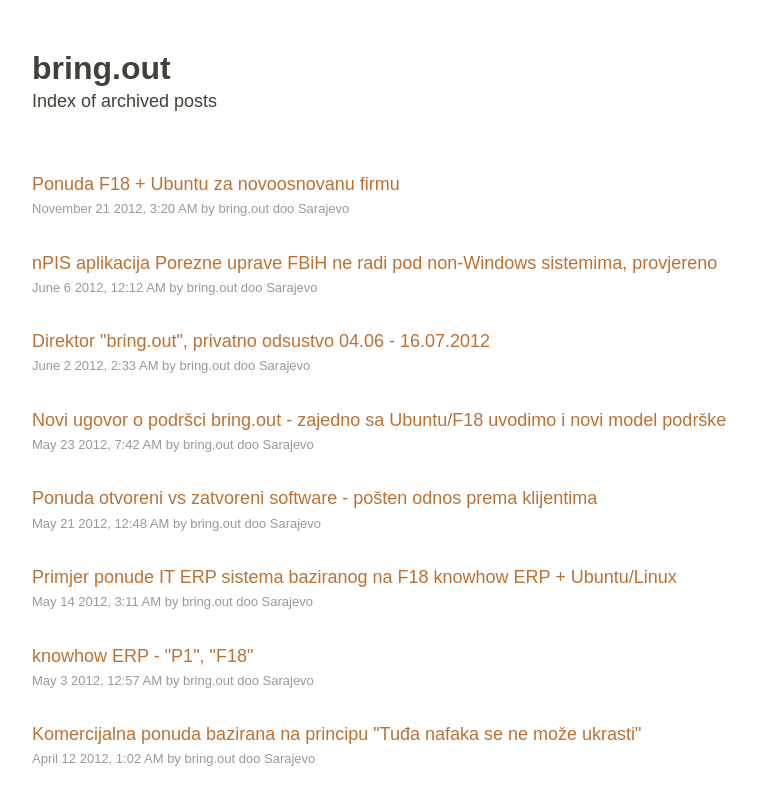
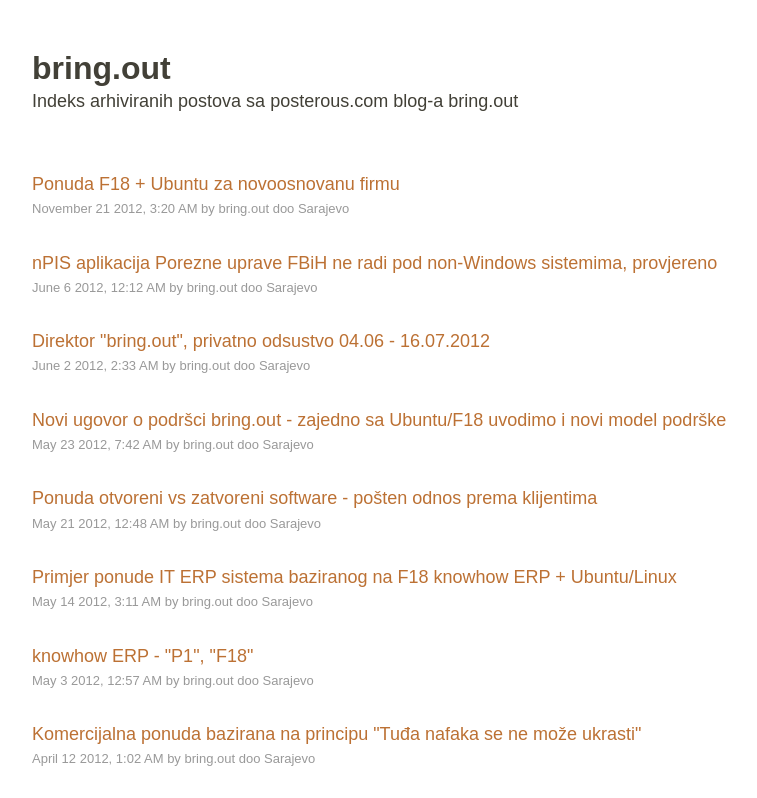
Before and after one commit to bringout/bringout.github.io, a plain HTML site: page index.html in a window 1280 px wide. Shown: the top 798 px of the page, without its empty margins (208-965 px from the left). Drawn offline with Linux system fonts and the light colour scheme.

Commit message:
posterous

```diff
--- a/index.html
+++ b/index.html
@@ -9,7 +9,7 @@
 <div id='wrap'>
 <div id='header'>
 <h1>bring.out</h1>
-<h2>Index of archived posts
+<h2>Indeks arhiviranih postova sa posterous.com blog-a bring.out
 </h2>
 </div>
 <div id='content'><ul class='posts'>
```
